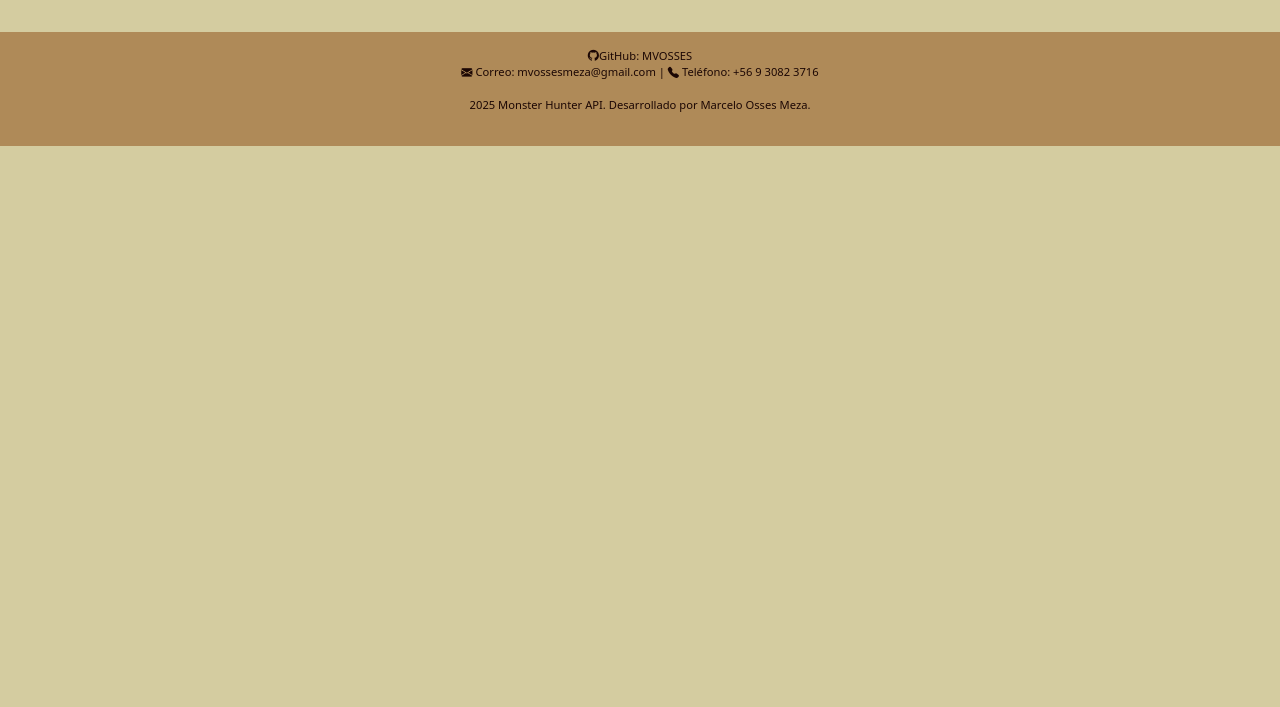
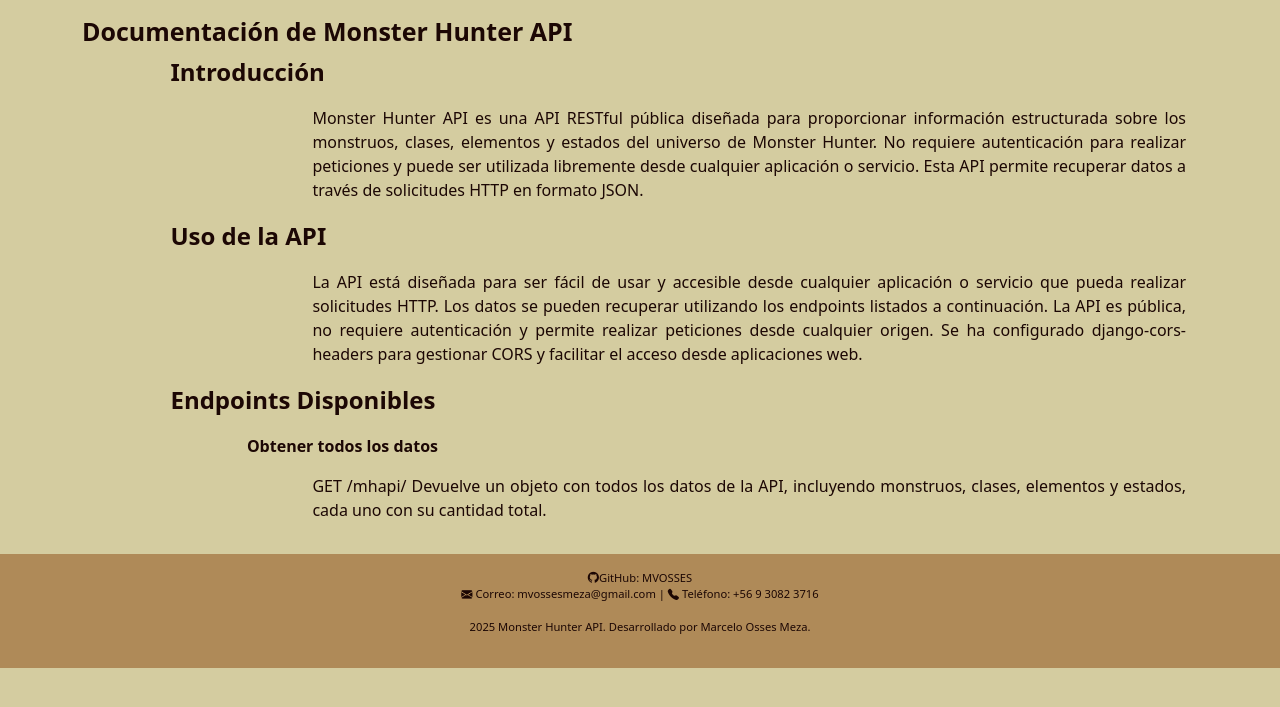
Before and after one commit to MVOSSES/MonsterHunterAPI, a Django app: page /docs/ in a window 1280 px wide. Shown: the part 58-765 px from the top of the page. Run offline with Django 5.2, Linux system fonts and the light colour scheme.

Commit message:
Avances docs.html

```diff
--- a/static/css/style.css
+++ b/static/css/style.css
@@ -154,3 +154,9 @@ body{
 .enlaceExterno{
     font-weight: 750;
 }
+.contentSubtitulo{
+    font-size: 100%;
+    font-weight: 550;
+    padding-left: 14%;
+    text-align: justify;
+}
--- a/templates/base/base.html
+++ b/templates/base/base.html
@@ -5,7 +5,7 @@
     <meta charset="UTF-8">
     <meta name="viewport" content="width=device-width, initial-scale=1.0">
     <title>{% block title %}Archivo Base{% endblock %}</title>
-    <link rel="icon" href="{% static 'img/mhapiLogo2.png' %}" type="image/png">
+    <link rel="icon" href="{% static 'img/mhapiLogo.webp' %}" type="image/png">
 
     <!--Importaciones de Bootstrap-->
     <link href="https://cdn.jsdelivr.net/npm/bootstrap@5.3.0/dist/css/bootstrap.min.css" rel="stylesheet">
--- a/templates/monsterapi/docs.html
+++ b/templates/monsterapi/docs.html
@@ -6,7 +6,61 @@
 {% block content %}
 
 <div class="container py-3">
+    <h1 class="textoTitulo">Documentación de Monster Hunter API</h1>
     <div class="container">
+        <p class="textoSubtitulo">Introducción</p>
+        <p class="textoContent">
+            Monster Hunter API es una API RESTful pública diseñada para proporcionar información estructurada sobre los monstruos, clases, elementos y estados del universo de Monster Hunter. No requiere autenticación para realizar peticiones y puede ser utilizada libremente desde cualquier aplicación o servicio. Esta API permite recuperar datos a través de solicitudes HTTP en formato JSON.
+        </p>
+    </div>
+    <div class="container">
+        <p class="textoSubtitulo">Uso de la API</p>
+        <p class="textoContent">
+            La API está diseñada para ser fácil de usar y accesible desde cualquier aplicación o servicio que pueda realizar solicitudes HTTP. Los datos se pueden recuperar utilizando los endpoints listados a continuación. La API es pública, no requiere autenticación y permite realizar peticiones desde cualquier origen. Se ha configurado django-cors-headers para gestionar CORS y facilitar el acceso desde aplicaciones web.
+        </p>
+    </div>
+    <div class="container">
+        <p class="textoSubtitulo">Endpoints Disponibles</p>
+        <p class="contentSubtitulo">Obtener todos los datos</p>
+        <p class="textoContent">
+            GET /mhapi/
+            Devuelve un objeto con todos los datos de la API, incluyendo monstruos, clases, elementos y estados, cada uno con su cantidad total.
+        </p>
+
+    </div>
+    <div class="container">
+        <p class="contentSubtitulo"></p>
+        <p class="textoContent">
+
+        </p>
+
+    </div>
+    <div class="container">
+        <p class="textoSubtitulo"></p>
+        <p class="textoContent">
+
+        </p>
+
+    </div>
+    <div class="container">
+        <p class="textoSubtitulo"></p>
+        <p class="textoContent">
+
+        </p>
+
+    </div>
+    <div class="container">
+        <p class="textoSubtitulo"></p>
+        <p class="textoContent">
+
+        </p>
+
+    </div>
+    <div class="container">
+        <p class="textoSubtitulo"></p>
+        <p class="textoContent">
+
+        </p>
 
     </div>
 </div>
```
Also changed, not shown: static/js/ejemplos.json (added, +37 -0 lines), templates/index.html (+10 -6 lines).
